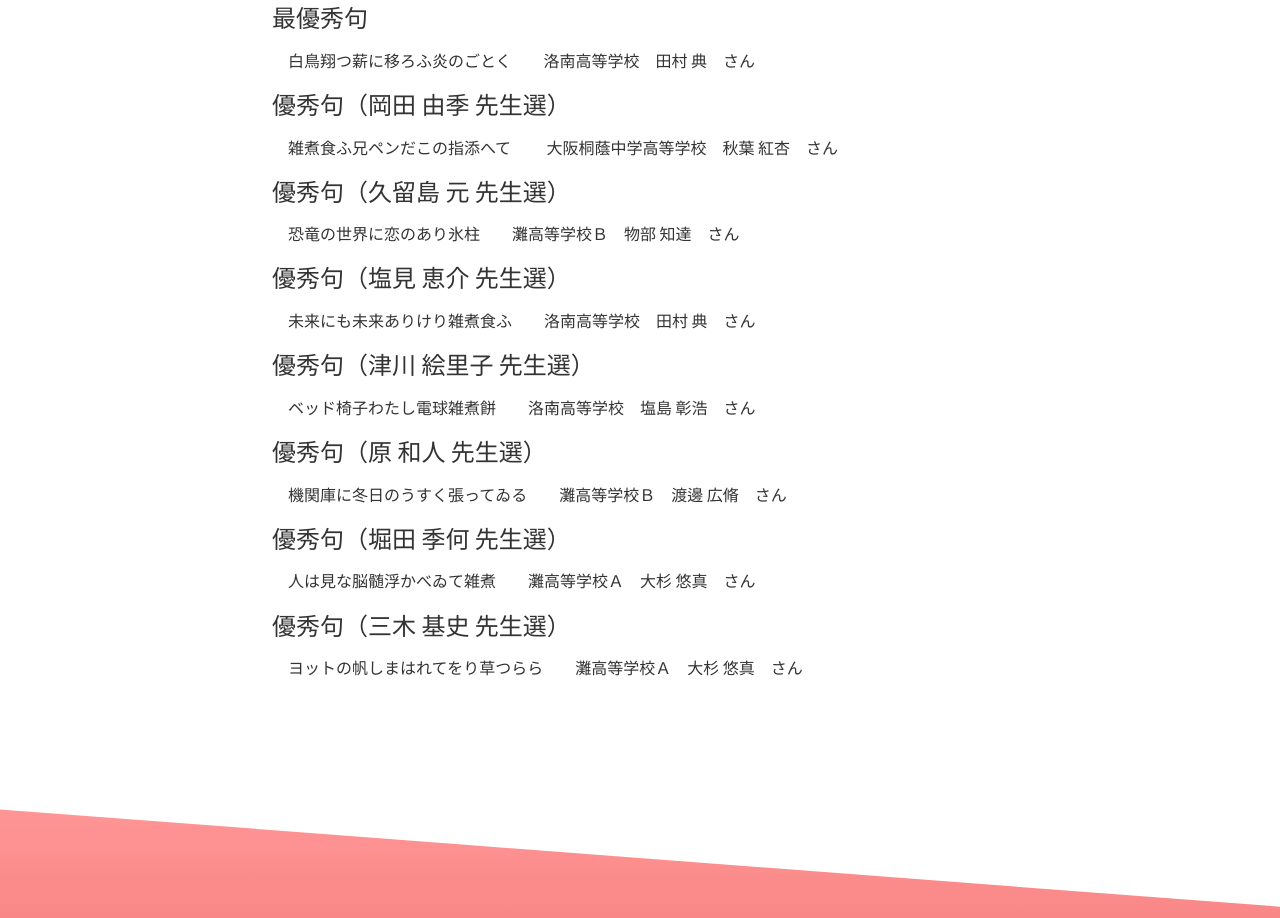
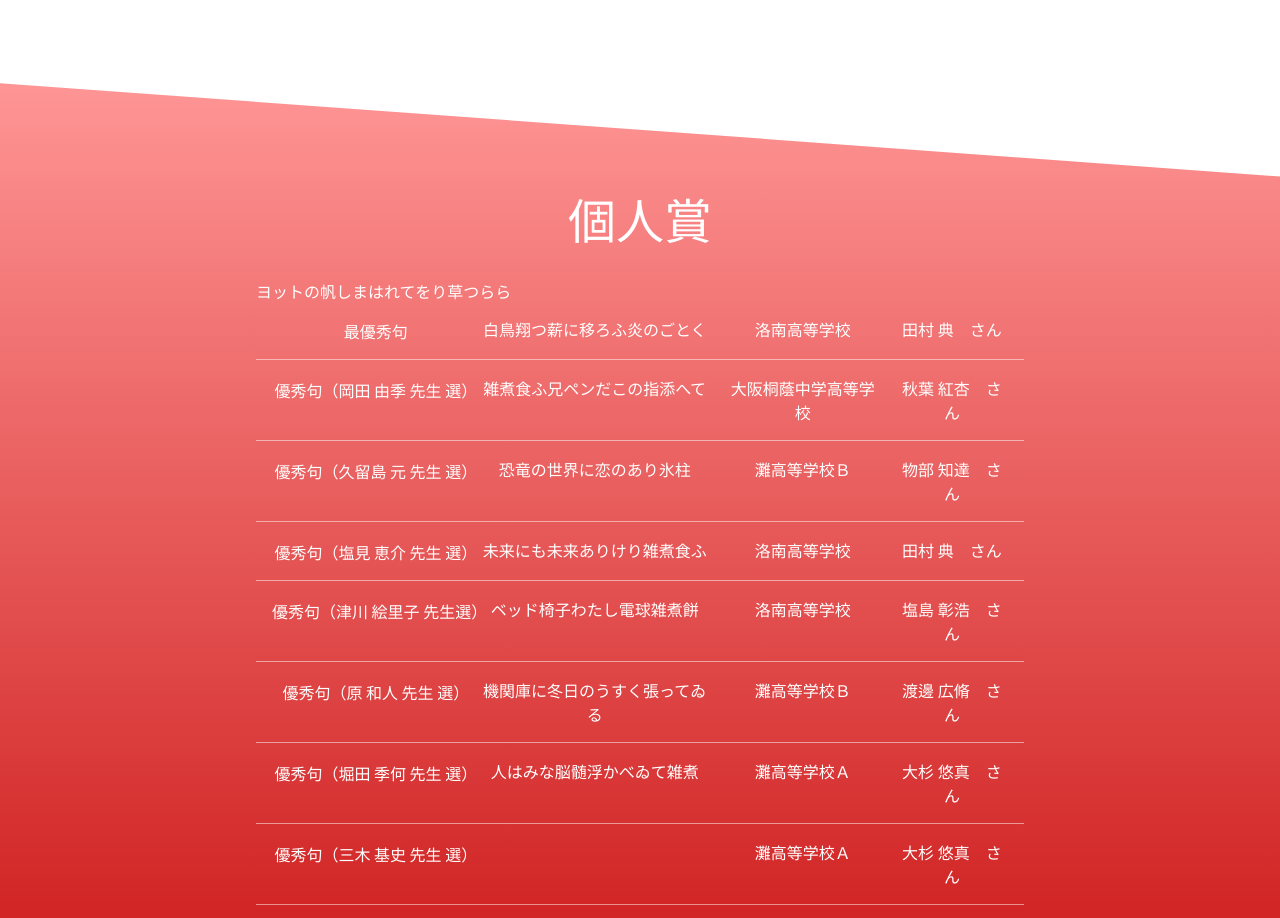
Before and after one commit to kansai-student-literary-union/kslu, a plain HTML site: page khb2024/result.html in a window 1280 px wide. Shown: the part 1188-2106 px from the top of the page. Drawn offline with Linux system fonts and the light colour scheme; some packages are replaced by stand-ins of ours; files whose address does not match are found by name; a web font is replaced by a local one.

Commit message:
Update result.html

```diff
--- a/khb2024/result.html
+++ b/khb2024/result.html
@@ -47,7 +47,7 @@
                   <h3>団体準優勝</h3> <p>岡山朝日高等学校</p>
                 </div>
                 </div>
-            <div class="meaning-list">
+         <!--   <div class="meaning-list">
                 <div class="meaning-text">
                   <h3>最優秀句</h3>
                     <p>白鳥翔つ薪に移ろふ炎のごとく　　洛南高等学校　田村 典　さん</p>
@@ -66,7 +66,7 @@
                   <h3>優秀句（三木 基史 先生選）</h3>
                     <p>ヨットの帆しまはれてをり草つらら　　灘高等学校Ａ　大杉 悠真　さん</p>
                </div>
-            </div>
+            </div>-->
         </section>
 	<section id="news">
         <h2>個人賞</h2>
@@ -74,7 +74,7 @@
          <table class="news-table">
 	<tr>
 	 <td class="news-date">最優秀句</td>
-	 <td class="news-content">白鳥翔つ薪に移ろふ炎のごとく</td><td class="news-content">洛南高等学校　田村 典　さん</td>
+	 <td class="news-content">白鳥翔つ薪に移ろふ炎のごとく</td><td class="news-content">洛南高等学校</td><td class="news-content">田村 典　さん</td>
 	</tr>
         <tr>
          <td class="news-date">優秀句（岡田 由季 先生 選）</td>
@@ -82,26 +82,26 @@
         </tr>
  	<tr>
 	 <td class="news-date">優秀句（久留島 元 先生 選）</td>
-	 <td class="news-content">恐竜の世界に恋のあり氷柱　　灘高等学校Ｂ　物部 知達　さん</td>
+	 <td class="news-content">恐竜の世界に恋のあり氷柱</td><td class="news-content">灘高等学校Ｂ</td><td class="news-content">物部 知達　さん</td>
         </tr>
 	<tr>
 	 <td class="news-date">優秀句（塩見 恵介 先生 選）</td>
-	 <td class="news-content">未来にも未来ありけり雑煮食ふ　　洛南高等学校　田村 典　さん</td>
+	 <td class="news-content">未来にも未来ありけり雑煮食ふ</td><td class="news-content">洛南高等学校</td><td class="news-content">田村 典　さん</td>
         </tr>
 	<tr>
 	 <td class="news-date">優秀句（津川 絵里子 先生選）</td>
-	 <td class="news-content">ベッド椅子わたし電球雑煮餅　　洛南高等学校　塩島 彰浩　さん</td>
+	 <td class="news-content">ベッド椅子わたし電球雑煮餅</td><td class="news-content">洛南高等学校</td><td class="news-content">塩島 彰浩　さん</td>
         <tr>
          <td class="news-date">優秀句（原 和人 先生 選）</td>
-	 <td class="news-content">機関庫に冬日のうすく張ってゐる　　灘高等学校Ｂ　渡邊 広脩　さん</td>
+	 <td class="news-content">機関庫に冬日のうすく張ってゐる</td><td class="news-content">灘高等学校Ｂ</td><td class="news-content">渡邊 広脩　さん</td>
         </tr>
 	<tr>
 	 <td class="news-date">優秀句（堀田 季何 先生 選）</td>
-	 <td class="news-content">人はみな脳髄浮かべゐて雑煮　　灘高等学校Ａ　大杉 悠真　さん</td>
+	 <td class="news-content">人はみな脳髄浮かべゐて雑煮</td><td class="news-content">灘高等学校Ａ</td><td class="news-content">大杉 悠真　さん</td>
         </tr>
 	<tr>
 	 <td class="news-date">優秀句（三木 基史 先生 選）</td>
-	 <td class="news-content">白鳥翔つ薪に移ろふ炎のごとく　　洛南高等学校　田村 典　さん</td>
+	 <td class="news-content"></td>ヨットの帆しまはれてをり草つらら</td><td class="news-content">灘高等学校Ａ</td><td class="news-content">大杉 悠真　さん</td>
         </tr>
         </table>
 	</div>
```
